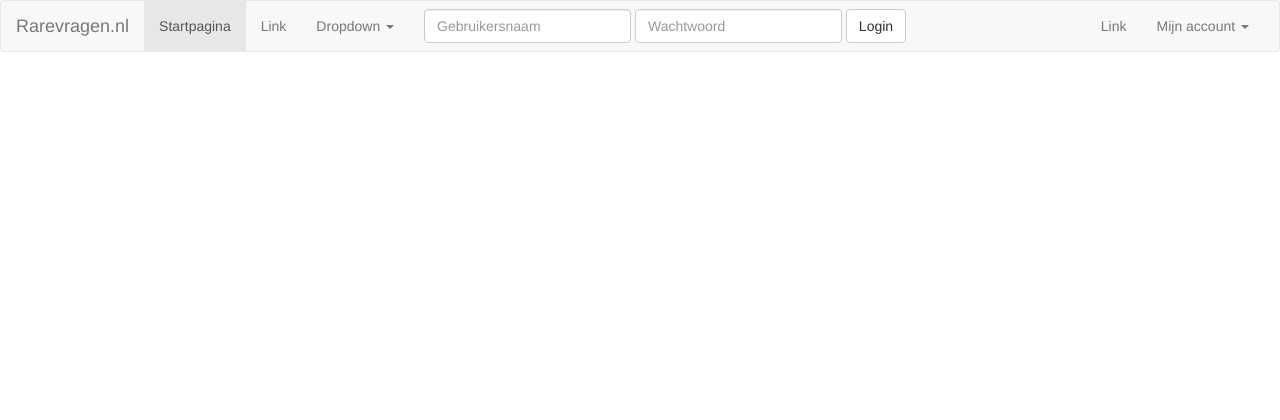
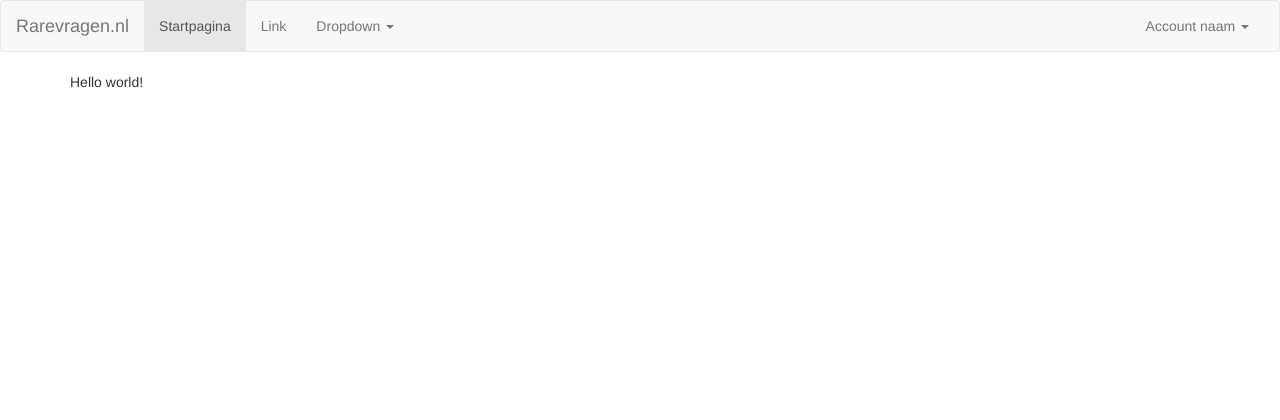
Before and after one commit to JochemVeldman/sander-jochem, a PHP site: page / in a window 1280 px wide. Shown: the top 420 px of the page. Run offline with PHP 8.4, Linux system fonts and the light colour scheme; some libraries are stand-ins or nearby versions.

Commit message:
Header aangemaakt met bootstrap

```diff
--- a/css/main.css
+++ b/css/main.css
@@ -3,7 +3,3 @@ html, body{
     padding: 0;
     background-color: orange;
 }
-
-div{
-    color: white;
-}
--- /dev/null
+++ b/includes/header.php
@@ -0,0 +1,46 @@
+<nav class="navbar navbar-default">
+    <div class="container-fluid">
+        <!-- Brand and toggle get grouped for better mobile display -->
+        <div class="navbar-header">
+            <button type="button" class="navbar-toggle collapsed" data-toggle="collapse" data-target="#bs-example-navbar-collapse-1" aria-expanded="false">
+                <span class="sr-only">Toggle navigation</span>
+                <span class="icon-bar"></span>
+                <span class="icon-bar"></span>
+                <span class="icon-bar"></span>
+            </button>
+            <a class="navbar-brand" href="#">Rarevragen.nl</a>
+        </div>
+
+        <!-- Collect the nav links, forms, and other content for toggling -->
+        <div class="collapse navbar-collapse" id="bs-example-navbar-collapse-1">
+            <ul class="nav navbar-nav">
+                <li class="active"><a href="#">Startpagina <span class="sr-only">(current)</span></a></li>
+                <li><a href="#">Link</a></li>
+                <li class="dropdown">
+                    <a href="#" class="dropdown-toggle" data-toggle="dropdown" role="button" aria-haspopup="true" aria-expanded="false">Dropdown <span class="caret"></span></a>
+                    <ul class="dropdown-menu">
+                    <li><a href="#">Action</a></li>
+                    <li><a href="#">Another action</a></li>
+                    <li><a href="#">Something else here</a></li>
+                    <li role="separator" class="divider"></li>
+                    <li><a href="#">Separated link</a></li>
+                    <li role="separator" class="divider"></li>
+                    <li><a href="#">One more separated link</a></li>
+                    </ul>
+                </li>
+            </ul>
+
+            <ul class="nav navbar-nav navbar-right">
+                <li class="dropdown">
+                <a href="#" class="dropdown-toggle" data-toggle="dropdown" role="button" aria-haspopup="true" aria-expanded="false">Account naam <span class="caret"></span></a>
+                <ul class="dropdown-menu">
+                    <li><a href="#">Mijn profiel</a></li>
+                    <li><a href="#">Instellingen</a></li>
+                    <li><a href="#">Afmelden</a></li>
+
+                </ul>
+                </li>
+            </ul>
+        </div><!-- /.navbar-collapse -->
+    </div><!-- /.container-fluid -->
+</nav>
--- a/index.php
+++ b/index.php
@@ -12,58 +12,10 @@
         <script src="https://maxcdn.bootstrapcdn.com/bootstrap/3.3.7/js/bootstrap.min.js" integrity="sha384-Tc5IQib027qvyjSMfHjOMaLkfuWVxZxUPnCJA7l2mCWNIpG9mGCD8wGNIcPD7Txa" crossorigin="anonymous"></script>
     </head>
     <body>
-        <nav class="navbar navbar-default">
-            <div class="container-fluid">
-                <!-- Brand and toggle get grouped for better mobile display -->
-                <div class="navbar-header">
-                    <button type="button" class="navbar-toggle collapsed" data-toggle="collapse" data-target="#bs-example-navbar-collapse-1" aria-expanded="false">
-                        <span class="sr-only">Toggle navigation</span>
-                        <span class="icon-bar"></span>
-                        <span class="icon-bar"></span>
-                        <span class="icon-bar"></span>
-                    </button>
-                    <a class="navbar-brand" href="#">Rarevragen.nl</a>
-                </div>
+        <?php include_once("includes/header.php"); ?>
 
-                <!-- Collect the nav links, forms, and other content for toggling -->
-                <div class="collapse navbar-collapse" id="bs-example-navbar-collapse-1">
-                    <ul class="nav navbar-nav">
-                        <li class="active"><a href="#">Startpagina <span class="sr-only">(current)</span></a></li>
-                        <li><a href="#">Link</a></li>
-                        <li class="dropdown">
-                            <a href="#" class="dropdown-toggle" data-toggle="dropdown" role="button" aria-haspopup="true" aria-expanded="false">Dropdown <span class="caret"></span></a>
-                            <ul class="dropdown-menu">
-                            <li><a href="#">Action</a></li>
-                            <li><a href="#">Another action</a></li>
-                            <li><a href="#">Something else here</a></li>
-                            <li role="separator" class="divider"></li>
-                            <li><a href="#">Separated link</a></li>
-                            <li role="separator" class="divider"></li>
-                            <li><a href="#">One more separated link</a></li>
-                            </ul>
-                        </li>
-                    </ul>
-                    <form class="navbar-form navbar-left">
-                        <div class="form-group">
-                            <input type="text" class="form-control" placeholder="Gebruikersnaam">
-                            <input type="password" class="form-control" placeholder="Wachtwoord">
-                        </div>
-                        <button type="submit" class="btn btn-default">Login</button>
-                    </form>
-                    <ul class="nav navbar-nav navbar-right">
-                        <li><a href="#">Link</a></li>
-                        <li class="dropdown">
-                        <a href="#" class="dropdown-toggle" data-toggle="dropdown" role="button" aria-haspopup="true" aria-expanded="false">Mijn account <span class="caret"></span></a>
-                        <ul class="dropdown-menu">
-                            <li><a href="#">Instellingen</a></li>
-                            <li><a href="#">Instellingen</a></li>
-                            <li><a href="#">Instellingen</a></li>
-
-                        </ul>
-                        </li>
-                    </ul>
-                </div><!-- /.navbar-collapse -->
-            </div><!-- /.container-fluid -->
-        </nav>
+        <div class="container">
+            Hello world!
+        </div>
     </body>
 </html>
```
